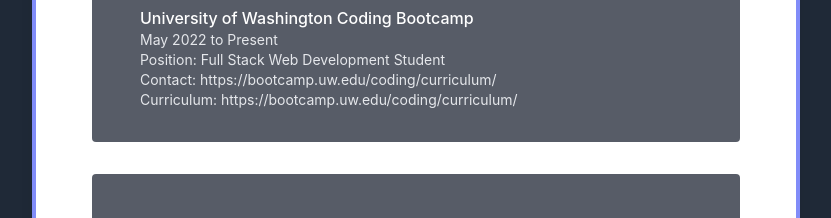
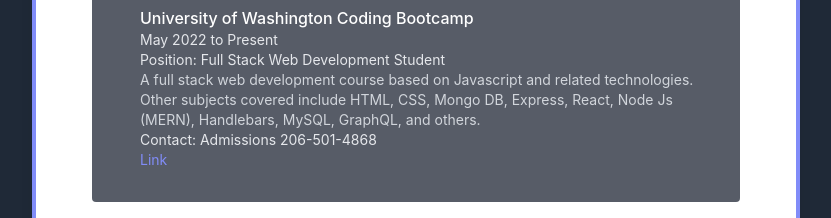
Before and after one commit to KarlOL82/react-portfolio, a React (Create React App) app: page / in a window 1280 px wide. Both pictures are taken after a click on the button "Expand Resume". Shown: the part 2878-3096 px from the top of the page, without its empty margins (224-1055 px from the left). Built offline with nearby package versions, Linux system fonts and the light colour scheme.

Commit message:
added links to resume

```diff
--- a/src/components/Modal.js
+++ b/src/components/Modal.js
@@ -65,7 +65,11 @@
                                 Contact: {resume.contact}
                               </span>
                               <span className="text-gray-200 text-sm">
-                                Curriculum: <a href={resume.link}>https://bootcamp.uw.edu/coding/curriculum/</a>
+                                <a className="text-indigo-400"
+                                href={resume.link}
+                                target="_blank"
+                                rel="noreferrer"
+                                >Link</a>
                               </span>
                             </span>
                           </div>
--- a/src/data.js
+++ b/src/data.js
@@ -124,7 +124,8 @@
     company: "University of Washington Coding Bootcamp ",
     dates: "May 2022 to Present",
     position: "Full Stack Web Development Student",
-    contact: "https://bootcamp.uw.edu/coding/curriculum/",
+    description: "A full stack web development course based on Javascript and related technologies. Other subjects covered include HTML, CSS, Mongo DB, Express, React, Node Js (MERN), Handlebars, MySQL, GraphQL, and others.",
+    contact: "Admissions 206-501-4868",
     link: "https://bootcamp.uw.edu/coding/curriculum/",
   },
   {
@@ -147,6 +148,7 @@
       "•	Reports directly to Director of Procurement.",
     ],
     contact: "Josh Yu (206) 344-8800",
+    link: "https://www.asentria.com/",
   },
   {
     company: "Amazon Fulfillment BFI4",
@@ -165,48 +167,56 @@
       <br />,
     ],
     contact: "Aaron Floyd (253) 432-9330",
+    link: "https://www.instagram.com/bfi4amazon/",
   },
   {
     company: "The Rock Wood Fired Kitchen & Bar",
     dates: "March 2017- July 2017",
     position: "Bartender & Supervisor",
     contact: "Paul Musial 206-254-4900",
+    link: "https://www.therockwfp.com/",
   },
   {
     company: "Fishing Company of Alaska",
     dates: "May 2016- October 2016",
     position: "On- Board Processor",
     contact: "Renton Office 425-738-5200",
+    link: "https://www.naics.com/company-profile-page/?co=11317",
   },
   {
     company: "Belltown Pizza",
     dates: "May 2014-April 2016",
     position: "Bar Manager",
     contact: "Jimmy Doran 206-790-5711",
+    link: "http://www.belltownpizza.net/",
   },
   {
     company: "Parlor Live Seattle",
     dates: "October 2014- May 2015",
     position: "Bartender",
     contact: "Steve Oberhofer 206-818-1550",
+    link: "https://www.facebook.com/TheParlorLive/",
   },
   {
     company: "The Sexton",
     dates: "October 2012- May 2014",
     position: "Bartender",
     contact: "Kate Futhey 206-708-4733",
+    link: "https://www.instagram.com/sextonseattle/?hl=en",
   },
   {
     company: "Ballard Annex Oyster House",
     dates: "August 2013- April 2014",
     position: "Bartender",
     contact: "Chris Cheesman 360-961-2049",
+    link: "https://www.facebook.com/BallardAnnex/",
   },
   {
-    company: "Urban Family Public House",
+    company: "Urban Family Brewing Company",
     dates: "April 2012- August 2013",
     position: "Bar Manager",
     contact: "Tim Czarnetski 202-280-3154",
+    link: "https://urbanfamilybrewing.com/",
   },
   {
     company: "Anthony’s Pier 66 & The Bell Street Diner",
@@ -223,6 +233,7 @@
       <br />,
     ],
     contact: "Michele Beito  Michele.beito@anthonys.com",
+    link: "https://www.anthonys.com/restaurant/anthonys-pier-66/",
   },
   {
     company: "McCormick and Schmick’s Seafood Restaurants",
@@ -233,5 +244,6 @@
       <br />,
     ],
     contact: "Corporate Office 713-850-1010",
+    link: "https://www.mccormickandschmicks.com/",
   },
 ];
```
